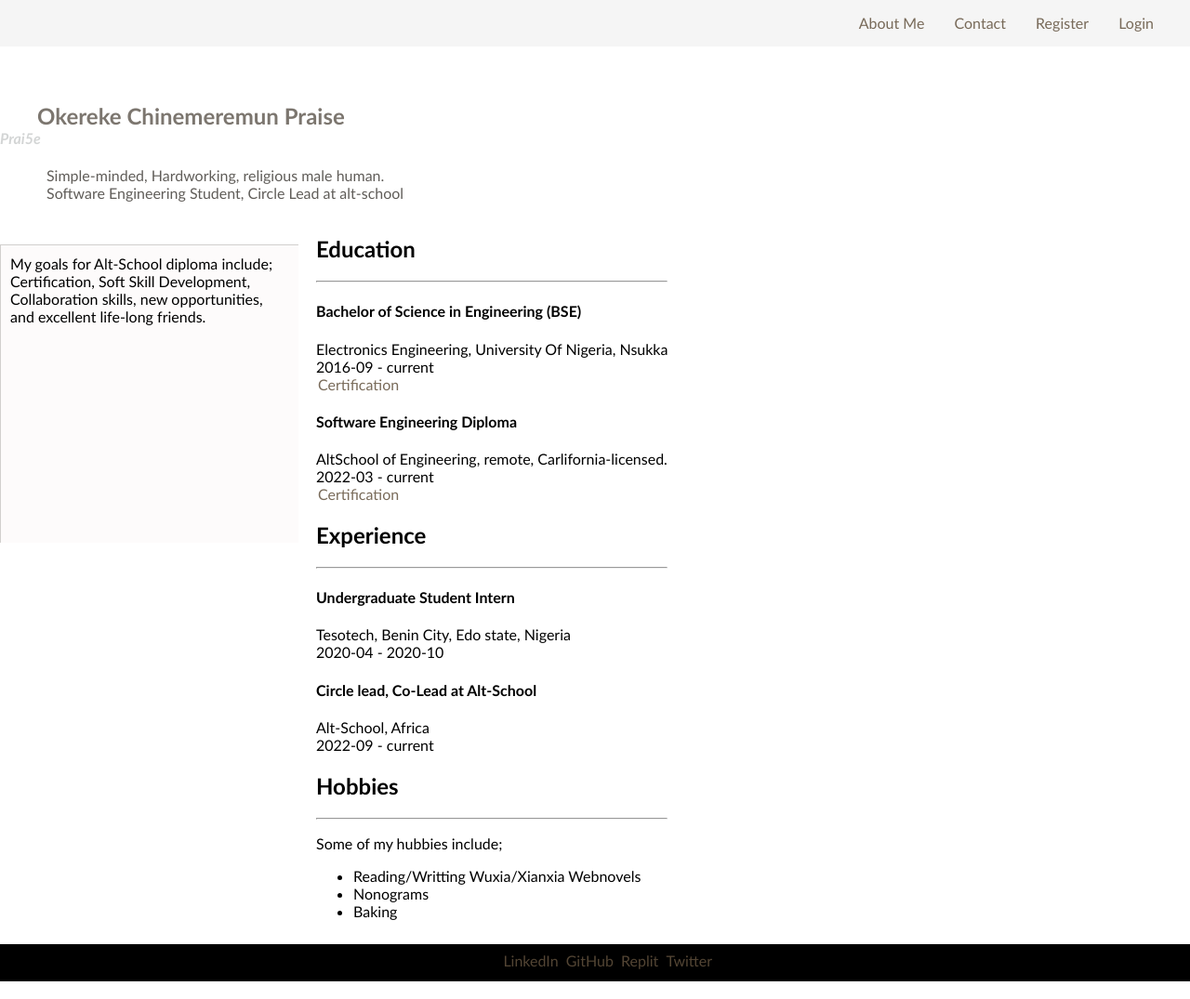
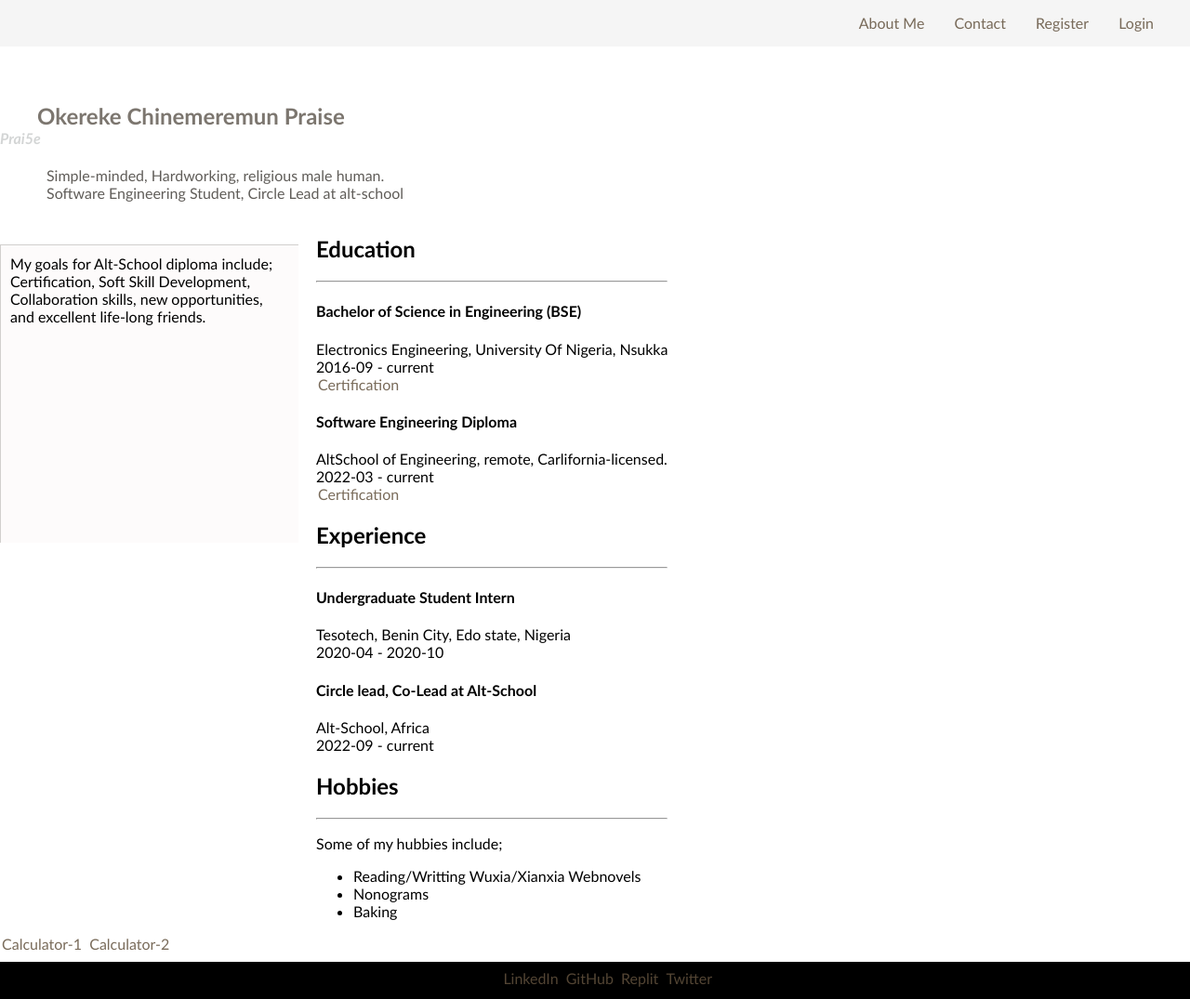
Before and after one commit to Prai5e/Alt-schooler, a plain HTML site: page index.html in a window 1280 px wide. Shown: the whole page at 93% size. Drawn offline with Linux system fonts and the light colour scheme.

Commit message:
Added calculator projects

```diff
--- a/index.html
+++ b/index.html
@@ -61,6 +61,13 @@
                 </ul>
             </div>
         </section>
+        <div>
+        <div>
+            <div>
+              <a href=".\calculator.htm" target="_blank">Calculator-1</a>
+              <a href=".\calculator2.htm" target="_blank">Calculator-2</a>
+            </div>
+          </div>
     </div>
     <footer>
         <ul id="foot-ul">
```
